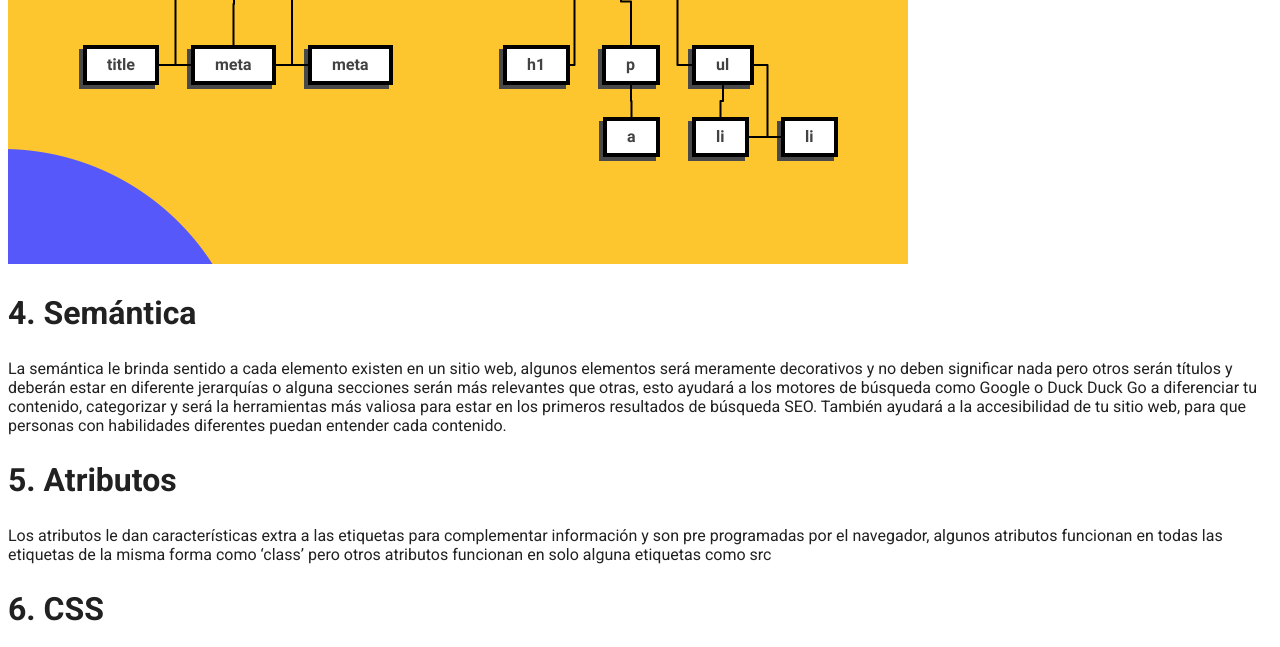
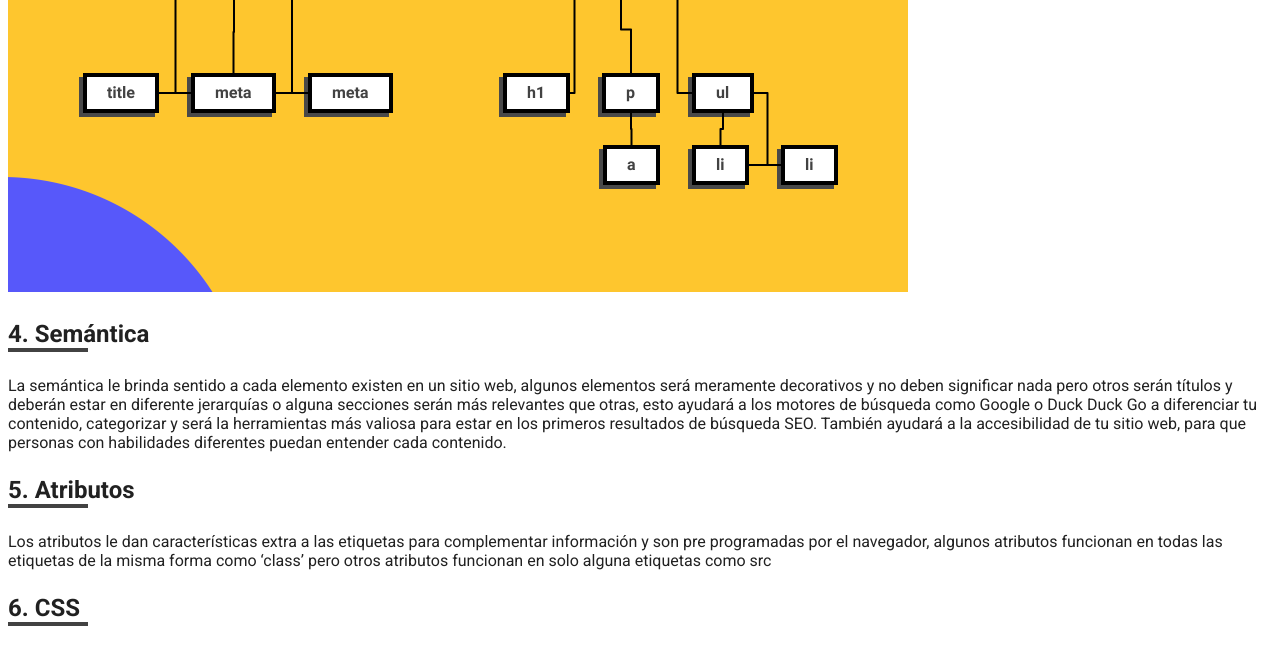
Before and after one commit to christhoph/html-css-essential-le, a plain HTML site: page index.html in a window 1280 px wide. Shown: the part 2680-3327 px from the top of the page. Drawn offline with Linux system fonts and the light colour scheme.

Commit message:
HCE-001 feat: CSS pseudo-elements

```diff
--- a/css/styles.css
+++ b/css/styles.css
@@ -6,8 +6,9 @@
 
   /* CSS variables */
   --gray_10: #616161;
-  --gray_20: #212429;
-  --gray_30: #212121;
+  --gray_20: #424242;
+  --gray_30: #212429;
+  --gray_40: #212121;
   --yellow: #fec62e;
 }
 
@@ -18,7 +19,7 @@ body {
 
 body,
 a {
-  color: var(--gray_30);
+  color: var(--gray_40);
 }
 
 h1 {
@@ -53,7 +54,7 @@ header a {
 }
 
 header a:hover {
-  color: var(--gray_30);
+  color: var(--gray_40);
 }
 
 nav details summary {
@@ -61,6 +62,14 @@ nav details summary {
   cursor: pointer;
 }
 
+h3::after {
+  content: "";
+  block-size: 4px;
+  inline-size: 80px;
+  background: var(--gray_20);
+  display: block;
+}
+
 pre {
   background: var(--yellow);
 }
--- a/index.html
+++ b/index.html
@@ -156,7 +156,7 @@
       title="Estructura de árbol que representa al DOM"
       src="/images/essential-concepts/dom.png"
     />
-    <h2 id="semantica">4. Semántica</h2>
+    <h3 id="semantica">4. Semántica</h3>
     <p>
       La semántica le brinda sentido a cada elemento existen en un sitio web, algunos elementos será meramente
       decorativos y no deben significar nada pero otros serán títulos y deberán estar en diferente jerarquías o alguna
@@ -165,13 +165,13 @@
       búsqueda SEO. También ayudará a la accesibilidad de tu sitio web, para que personas con habilidades diferentes
       puedan entender cada contenido.
     </p>
-    <h2 id="atributos">5. Atributos</h2>
+    <h3 id="atributos">5. Atributos</h3>
     <p>
       Los atributos le dan características extra a las etiquetas para complementar información y son pre programadas por
       el navegador, algunos atributos funcionan en todas las etiquetas de la misma forma como ‘class’ pero otros
       atributos funcionan en solo alguna etiquetas como src
     </p>
-    <h2 id="css">6. CSS</h2>
+    <h3 id="css">6. CSS</h3>
     <p>
       Los atributos le dan características extra a las etiquetas para complementar información y son pre programadas por
       el navegador, algunos atributos funcionan en todas las etiquetas de la misma forma como ‘class’ pero otros
```
